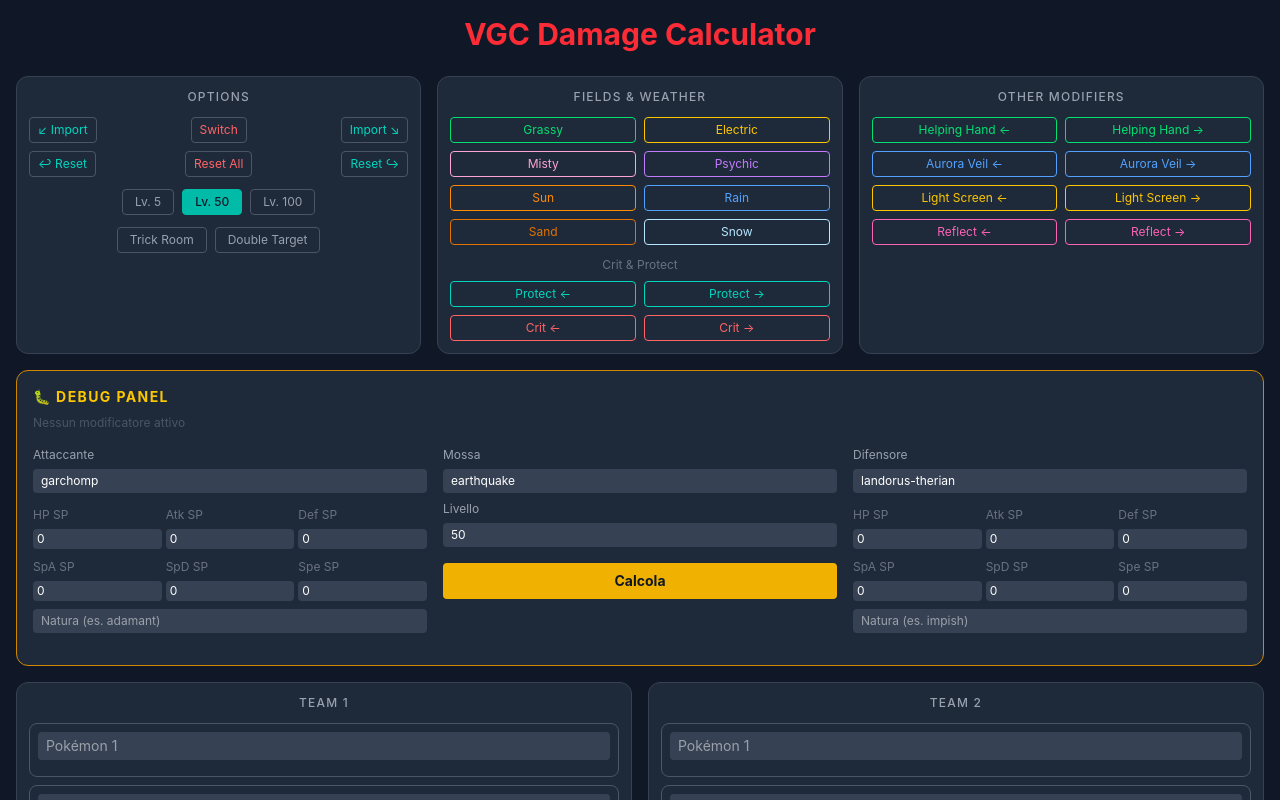
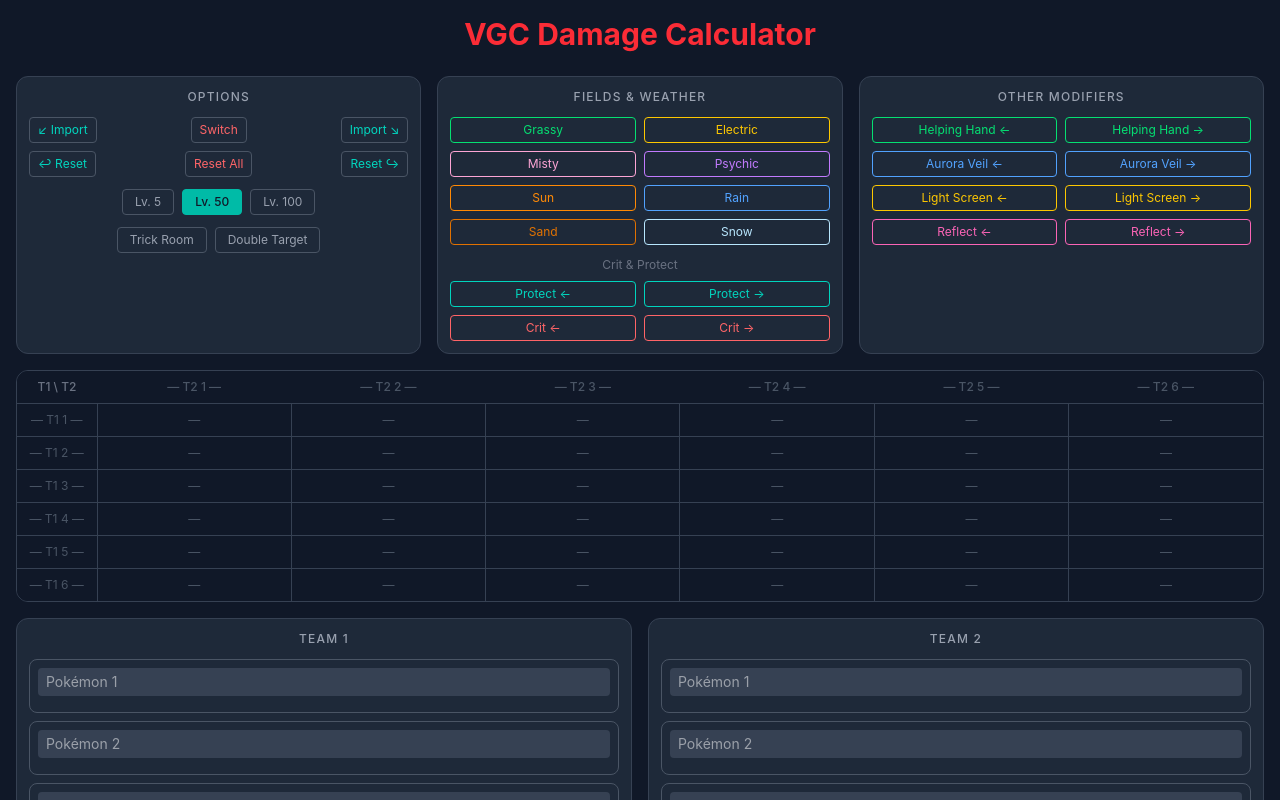
Before and after one commit to KrAros/vgc-overwhelm, a React (Vite) app: page / in a window 1280 px wide. Shown: the top 800 px of the page. Built offline with nearby package versions, Linux system fonts and the light colour scheme.

Commit message:
feat: aggiungi gestione dei modificatori di natura e calcolo finale delle statistiche nel PokemonSelector

```diff
--- a/src/App.jsx
+++ b/src/App.jsx
@@ -3,7 +3,6 @@
 import ModifiersPanel from './components/ModifiersPanel'
 import DamageTable from './components/DamageTable'
 import PokemonSelector from './components/PokemonSelector'
-import DebugPanel from './components/DebugPanel'
 
 function App() {
   return (
@@ -17,9 +16,8 @@
           <FieldsPanel />
           <ModifiersPanel />
         </div>
-        <DebugPanel />
+        <DamageTable />
         <PokemonSelector />
-        <DamageTable />
       </div>
     </div>
   )
--- a/src/components/DamageTable.jsx
+++ b/src/components/DamageTable.jsx
@@ -20,8 +20,8 @@
   num = num?.replace('#', '').padStart(4, '0')
   if (!num) return null
 
-  const form = isMegaY ? 'f02' : isMegaX ? 'f01' : isMega ? 'f01' : 'f00'
-  return `https://resource.pokemon-home.com/battledata/img/pokei128/icon${num}_${form}_s0.png`
+  const form = isMegaY ? '02' : isMegaX ? '01' : isMega ? '01' : '00'
+  return `https://assets.pokemon-zone.com/champions-assets/uicontents/scriptableobject/mdicon02/mdiconpersonal02/standard02/ui_PokeIcon_02_${num}_${form}_0.webp`
 }
 
 function DamageCell({ attacker, defender, level, field }) {
@@ -123,7 +123,7 @@
   }
 
   return (
-    <div className="overflow-x-auto rounded-xl border border-gray-700 mt-4">
+    <div className="overflow-x-auto rounded-xl border border-gray-700 mt-4 mb-4">
       <table className="w-full border-collapse text-xs">
         <thead>
           <tr>
--- a/src/components/PokemonSelector.jsx
+++ b/src/components/PokemonSelector.jsx
@@ -2,6 +2,7 @@
 import pokemonData from '../data/pokemon.json'
 import movesData from '../data/moves.json'
 import useCalcStore from '../store/useCalcStore'
+import { calcFinalStat, STAT_NAMES } from '../utils/statCalc'
 
 const ALL_POKEMON = Object.keys(pokemonData).sort()
 const ALL_MOVES = Object.keys(movesData).sort()
@@ -13,15 +14,42 @@
   'rash','relaxed','sassy','serious','timid'
 ].sort()
 
-const STAT_NAMES = ['HP', 'Atk', 'Def', 'SpA', 'SpD', 'Spe']
+const NATURE_MODIFIERS = {
+  hardy:[0,0],bashful:[0,0],docile:[0,0],serious:[0,0],quirky:[0,0],
+  lonely:[1,2],brave:[1,5],adamant:[1,3],naughty:[1,4],
+  bold:[2,1],relaxed:[2,5],impish:[2,3],lax:[2,4],
+  timid:[5,1],hasty:[5,2],jolly:[5,3],naive:[5,4],
+  modest:[3,1],mild:[3,2],quiet:[3,5],rash:[3,4],
+  calm:[4,1],gentle:[4,2],sassy:[4,5],careful:[4,3],
+}
 
-function SPEditor({ team, index }) {
+function StatEditor({ team, index }) {
   const pokemon = useCalcStore((s) => s[team][index])
+  const level = useCalcStore((s) => s.level)
   const setSPs = useCalcStore((s) => s.setSPs)
+  const setBoost = useCalcStore((s) => s.setBoost)
 
-  const sps = pokemon?.sps || [0,0,0,0,0,0]
+  const data = pokemonData[pokemon?.key]
+  if (!data) return null
+
+  const sps = pokemon.sps || [0,0,0,0,0,0]
+  const nature = pokemon.nature || null
   const total = sps.reduce((a, b) => a + b, 0)
   const remaining = 66 - total
+
+  const BOOST_NUM = [2, 2, 2, 2, 2, 2, 1, 3, 4, 5, 6, 7, 8]
+  const BOOST_DEN = [8, 7, 6, 5, 4, 3, 1, 2, 2, 2, 2, 2, 2]
+
+  // Mappa stat index → campo boost
+  const boostField = [null, 'atkBoost', 'defBoost', 'spAtkBoost', 'spDefBoost', null]
+
+  const statColor = (statIdx) => {
+    const mod = nature && NATURE_MODIFIERS[nature]
+    if (!mod || mod[0] === 0) return 'text-gray-200'
+    if (mod[0] === statIdx) return 'text-red-400'
+    if (mod[1] === statIdx) return 'text-blue-400'
+    return 'text-gray-200'
+  }
 
   const handleChange = (i, val) => {
     const newVal = Math.min(32, Math.max(0, parseInt(val) || 0))
@@ -32,28 +60,76 @@
     setSPs(team, index, newSPs)
   }
 
+  const boostOptions = [-6,-5,-4,-3,-2,-1,0,1,2,3,4,5,6]
+
   return (
     <div className="mt-2 mb-2">
-      <div className="flex justify-between text-xs text-gray-400 mb-1">
-        <span>Stat Points</span>
-        <span className={total >= 66 ? 'text-yellow-400' : 'text-gray-400'}>
-          {total}/66
-        </span>
+      <div className="flex items-center gap-1 mb-1 text-xs text-gray-500 px-0.5">
+        <span className="w-7">Stat</span>
+        <span className="w-7 text-right">Base</span>
+        <span className="w-8 text-center">SP</span>
+        <span className="flex-1"></span>
+        <span className="w-8 text-right">Tot</span>
+        <span className="w-10 text-center">Boost</span>
+        <span className="w-8 text-right">Mod</span>
       </div>
-      <div className="grid grid-cols-3 gap-1">
-        {STAT_NAMES.map((s, i) => (
-          <div key={i} className="flex items-center gap-1">
+      {STAT_NAMES.map((s, i) => {
+        const finalStat = calcFinalStat(data.stats[i], sps[i], level, nature, i)
+        const bf = boostField[i]
+        const boostVal = bf ? (pokemon?.[bf] || 0) : 0
+        const boostedStat = bf && boostVal !== 0
+          ? Math.floor(finalStat * BOOST_NUM[6 + boostVal] / BOOST_DEN[6 + boostVal])
+          : null
+
+        return (
+          <div key={i} className="flex items-center gap-1 mb-1">
             <span className="text-xs text-gray-500 w-7">{s}</span>
+            <span className="text-xs text-gray-400 w-7 text-right">{data.stats[i]}</span>
             <input
               type="number"
               min="0"
               max="32"
               value={sps[i]}
               onChange={e => handleChange(i, e.target.value)}
-              className="w-full bg-gray-700 text-white text-xs rounded px-1 py-0.5 outline-none"
+              className="w-8 bg-gray-700 text-white text-xs rounded px-1 py-0.5 outline-none text-center"
             />
+            <input
+              type="range"
+              min="0"
+              max="32"
+              value={sps[i]}
+              onChange={e => handleChange(i, e.target.value)}
+              className="flex-1 h-1 accent-teal-400"
+            />
+            <span className={`text-xs font-medium w-8 text-right ${statColor(i)}`}>
+              {finalStat}
+            </span>
+            {bf ? (
+              <select
+                value={boostVal}
+                onChange={e => setBoost(team, index, bf, parseInt(e.target.value))}
+                className={`w-10 bg-gray-700 text-xs rounded px-0.5 py-0.5 outline-none text-center ${
+                  boostVal > 0 ? 'text-green-400' : boostVal < 0 ? 'text-red-400' : 'text-gray-400'
+                }`}
+              >
+                {boostOptions.map(v => (
+                  <option key={v} value={v}>{v > 0 ? `+${v}` : v}</option>
+                ))}
+              </select>
+            ) : (
+              <span className="w-10" />
+            )}
+            <span className={`text-xs w-8 text-right ${boostedStat ? (boostVal > 0 ? 'text-green-400' : 'text-red-400') : 'text-gray-600'}`}>
+              {boostedStat ?? '—'}
+            </span>
           </div>
-        ))}
+        )
+      })}
+      <div className="flex justify-between text-xs mt-1 px-0.5">
+        <span className="text-gray-500">SP rimanenti</span>
+        <span className={remaining === 0 ? 'text-yellow-400 font-medium' : 'text-gray-400'}>
+          {remaining}/66
+        </span>
       </div>
     </div>
   )
@@ -154,9 +230,9 @@
             ))}
           </select>
 
-          <SPEditor team={team} index={index} />
+          <StatEditor team={team} index={index} />
 
-          <div className="grid grid-cols-2 gap-1">
+          <div className="grid grid-cols-2 gap-1 mt-2">
             {[0, 1, 2, 3].map(mi => (
               <MoveSelect key={mi} team={team} pokeIndex={index} moveIndex={mi} />
             ))}
--- a/src/store/useCalcStore.js
+++ b/src/store/useCalcStore.js
@@ -7,6 +7,10 @@
   nature: null,
   ability: null,
   item: null,
+  atkBoost: 0,
+  defBoost: 0,
+  spAtkBoost: 0,
+  spDefBoost: 0,
 })
 
 const useCalcStore = create((set) => ({
@@ -62,6 +66,13 @@
       t[index] = { ...t[index], sps }
       return { [team]: t }
     }),
+
+  setBoost: (team, index, stat, value) =>
+    set((s) => {
+      const t = [...s[team]]
+      t[index] = { ...t[index], [stat]: Math.min(6, Math.max(-6, value)) }
+      return { [team]: t }
+    }),
 }))
 
 export default useCalcStore
--- /dev/null
+++ b/src/utils/statCalc.js
@@ -0,0 +1,24 @@
+const NATURE_MODIFIERS = {
+  hardy:[0,0],bashful:[0,0],docile:[0,0],serious:[0,0],quirky:[0,0],
+  lonely:[1,2],brave:[1,5],adamant:[1,3],naughty:[1,4],
+  bold:[2,1],relaxed:[2,5],impish:[2,3],lax:[2,4],
+  timid:[5,1],hasty:[5,2],jolly:[5,3],naive:[5,4],
+  modest:[3,1],mild:[3,2],quiet:[3,5],rash:[3,4],
+  calm:[4,1],gentle:[4,2],sassy:[4,5],careful:[4,3],
+}
+
+export const STAT_NAMES = ['HP', 'Atk', 'Def', 'SpA', 'SpD', 'Spe']
+
+export function calcFinalStat(base, sp, level, nature, statIdx) {
+  const ev = Math.min(sp ?? 0, 32) * 8
+  const iv = 31
+  if (statIdx === 0) {
+    return Math.floor(((2 * base + iv + Math.floor(ev / 4)) * level) / 100) + level + 10
+  }
+  const mod = nature && NATURE_MODIFIERS[nature]
+    ? (NATURE_MODIFIERS[nature][0] === statIdx ? 11
+      : NATURE_MODIFIERS[nature][1] === statIdx ? 9 : 10)
+    : 10
+  const raw = Math.floor(((2 * base + iv + Math.floor(ev / 4)) * level) / 100) + 5
+  return Math.floor(raw * mod / 10)
+}
```
Lines whose indentation alone changed are shown as unchanged.
